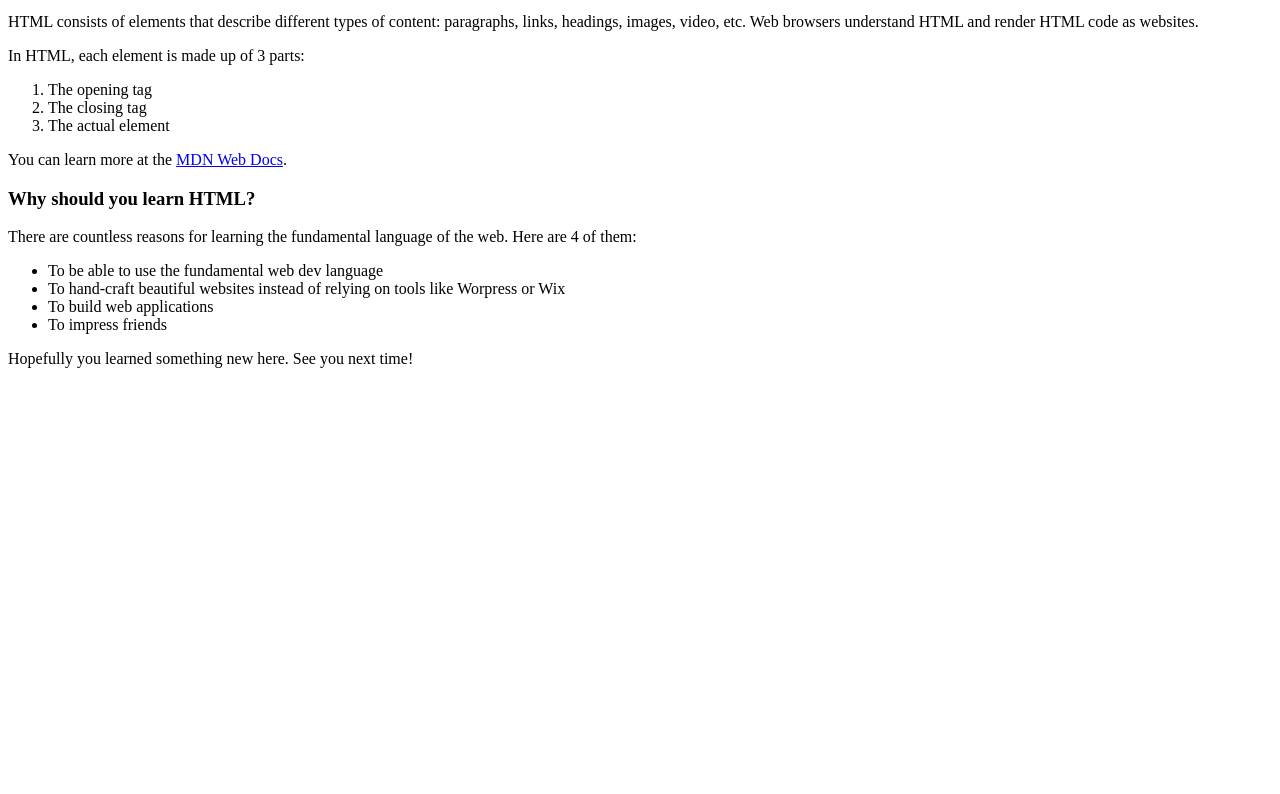
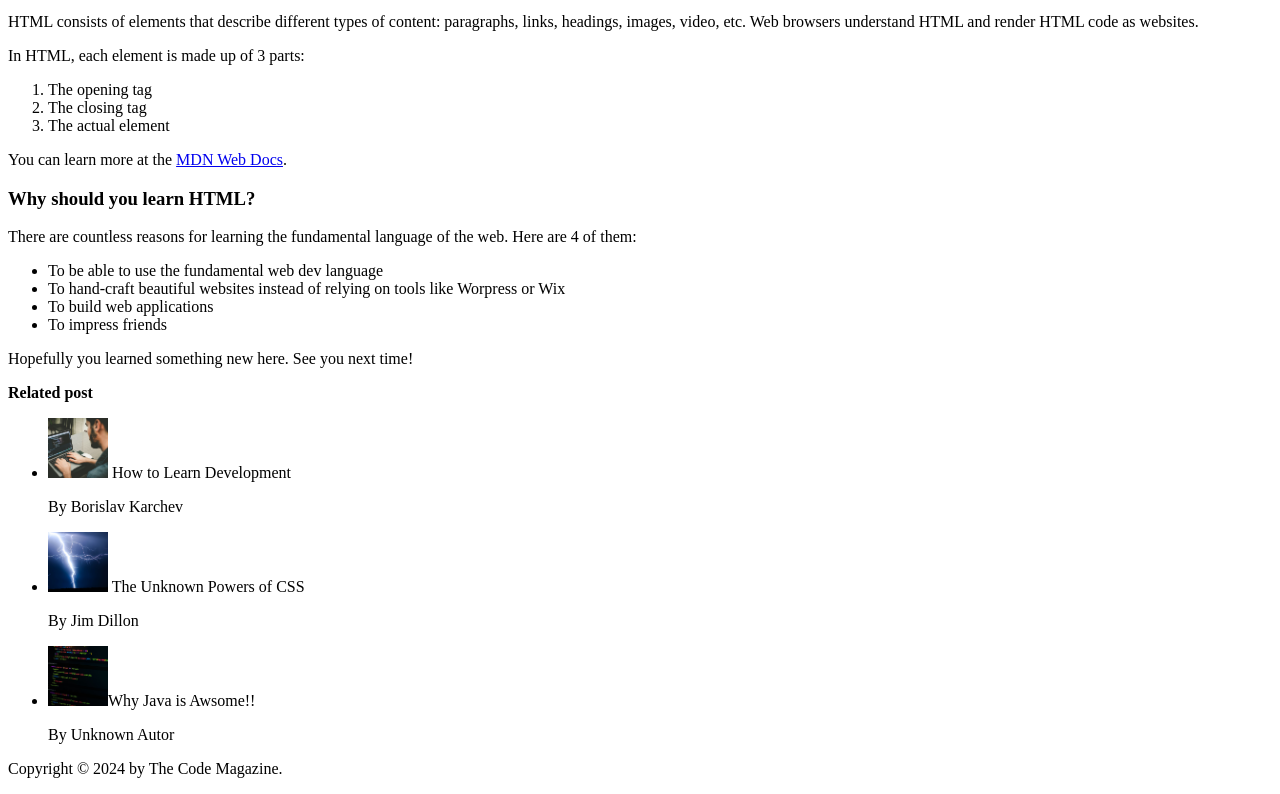
Before and after one commit to KarchevBorislav/css, a plain HTML site: page HTML-Fundamentals/index.html in a window 1280 px wide. Shown: the part 699-1493 px from the top of the page. Before the commit the page ends 1083 px from the top, so only its background shows below. Drawn offline with Linux system fonts and the light colour scheme.

Commit message:
structuring the page.

```diff
--- a/HTML-Fundamentals/index.html
+++ b/HTML-Fundamentals/index.html
@@ -6,13 +6,18 @@
   </head>
 
   <body>
+    <header>
       <h1>📘 The Code Magazine</h1>
 
+      <nav>
         <a href="blog.html">Blog</a>
         <a href="challenges.html">Challanges</a>
         <a href="#">FlexBox</a>
         <a href="#">CSS Grid</a>
-
+      </nav>
+    </header>
+    <article>
+      <header>
         <h2>The Basic Language of the Web: HTML</h2>
 
         <img
@@ -28,6 +33,7 @@
           width="500"
           height="200"
         />
+      </header>
       <h2>The Basic Language of the Web: HTML</h2>
       <p>
         All modern websites and web applications are built using three
@@ -43,8 +49,8 @@
       <p>
         HTML stands for <strong>H</strong>yper<strong>T</strong>ext
         <strong>M</strong>arkup <strong>L</strong>anguage It's a markup language
-      that web developers use to structure and describe the content of a webpage
-      (not a programming language).
+        that web developers use to structure and describe the content of a
+        webpage (not a programming language).
       </p>
       <p>
         HTML consists of elements that describe different types of content:
@@ -86,5 +92,27 @@
         <li>To impress friends</li>
       </ul>
       <p>Hopefully you learned something new here. See you next time!</p>
+    </article>
+    <p><strong>Related post</strong></p>
+    <ul>
+      <li>
+        <img src="related-1.jpg" width="60" height="60" /> How to Learn
+        Development
+      </li>
+      <p>By Borislav Karchev</p>
+      <li>
+        <img src="related-2.jpg" width="60" height="60" /> The Unknown Powers of
+        CSS
+      </li>
+      <p>By Jim Dillon</p>
+      <li>
+        <img src="related-3.jpg" width="60" height="60" />Why Java is Awsome!!
+        <p>By Unknown Autor</p>
+      </li>
+    </ul>
+
+    <footer>
+      <p>Copyright &copy; 2024 by The Code Magazine.</p>
+    </footer>
   </body>
 </html>
```
Lines whose indentation alone changed are shown as unchanged.
